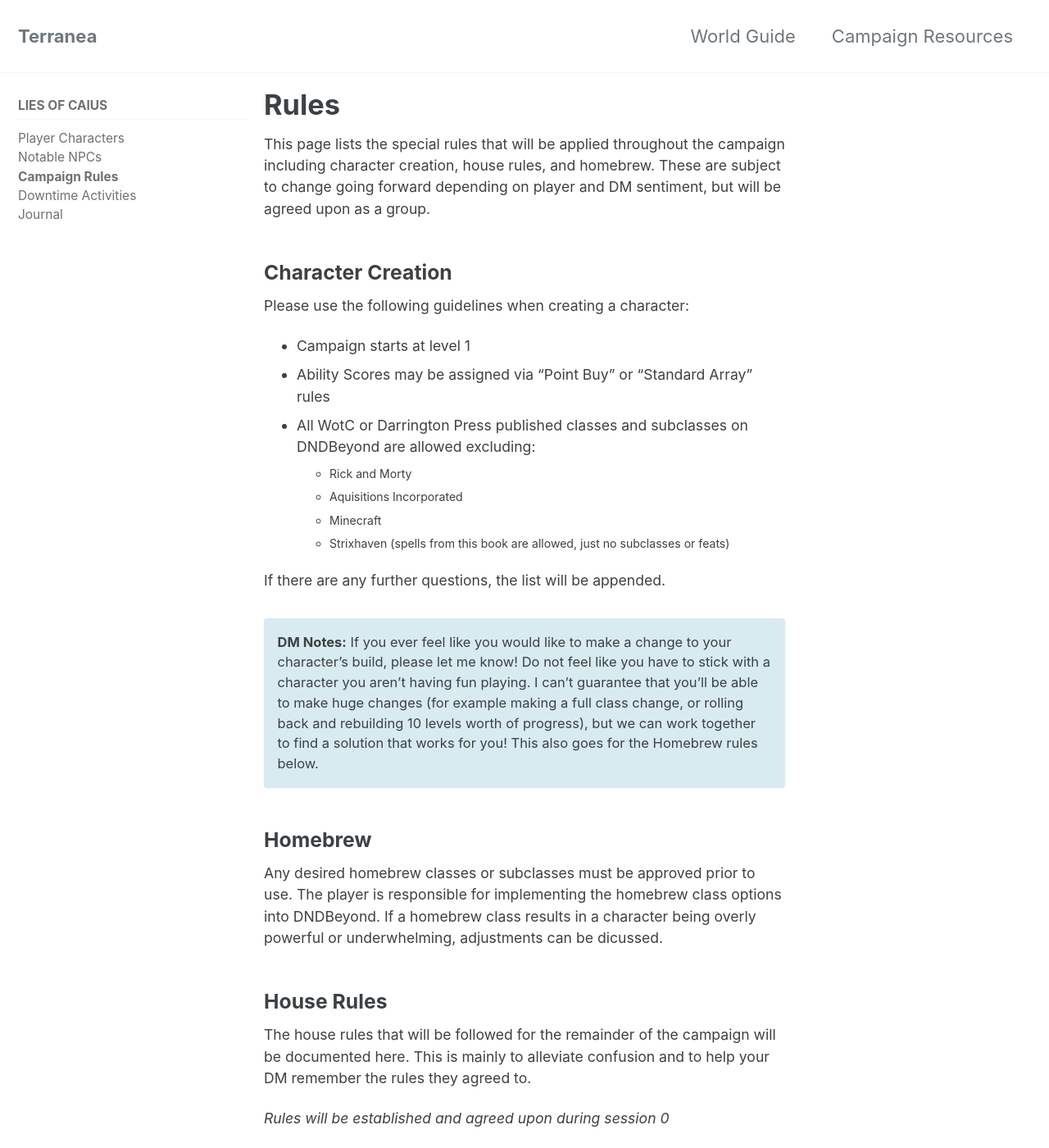
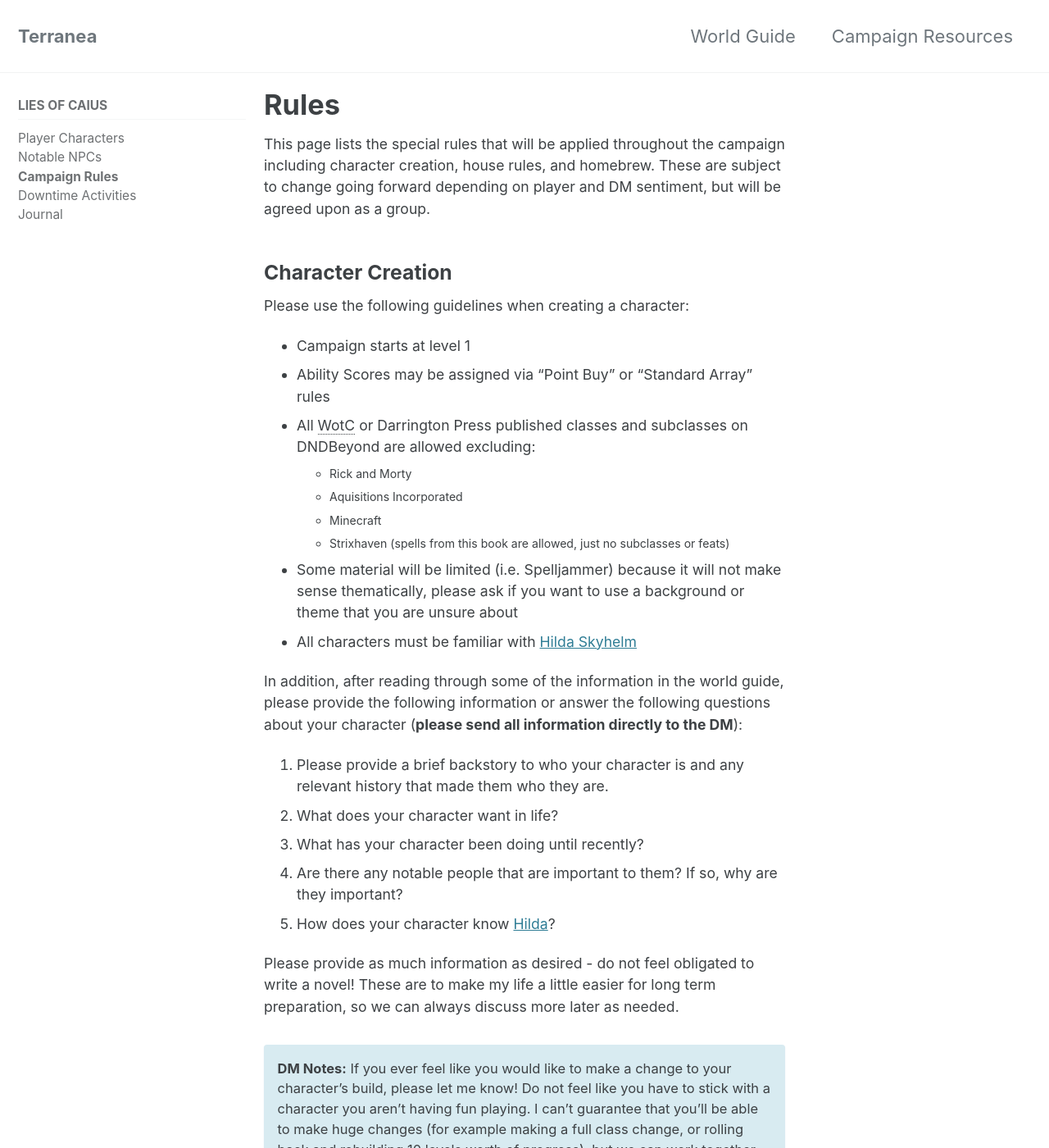
Before and after one commit to dej0608/terranea, a Jekyll site: the page built from _pages/rules.md, in a window 1280 px wide and 1400 px high. Shown: the whole window at 82% size. Built offline with Jekyll 4.4.1, drawn with Linux system fonts in a browser that asks for light colours; cached includes are drawn as plain includes; some of the changed text lies outside the part shown.

Commit message:
rules, and journal updates

```diff
--- a/_pages/rules.md
+++ b/_pages/rules.md
@@ -19,8 +19,19 @@
   - Aquisitions Incorporated
   - Minecraft
   - Strixhaven (spells from this book are allowed, just no subclasses or feats)
+- Some material will be limited (i.e. Spelljammer) because it will not make sense thematically, please ask if you want to use a background or theme that you are unsure about
+- All characters must be familiar with [Hilda Skyhelm](/loc/npcs-main/#hildaskyhelm)
 
-If there are any further questions, the list will be appended.
+*[WotC]: Wizards of the Coast
+
+In addition, after reading through some of the information in the world guide, please provide the following information or answer the following questions about your character (**please send all information directly to the DM**):
+1. Please provide a brief backstory to who your character is and any relevant history that made them who they are.
+2. What does your character want in life?
+3. What has your character been doing until recently?
+4. Are there any notable people that are important to them? If so, why are they important?
+5. How does your character know [Hilda](/loc/npcs-main/#hildaskyhelm)?
+
+Please provide as much information as desired - do not feel obligated to write a novel! These are to make my life a little easier for long term preparation, so we can always discuss more later as needed.
 
 **DM Notes:** If you ever feel like you would like to make a change to your character's build, please let me know! Do not feel like you have to stick with a character you aren't having fun playing. I can't guarantee that you'll be able to make huge changes (for example making a full class change, or rolling back and rebuilding 10 levels worth of progress), but we can work together to find a solution that works for you! This also goes for the Homebrew rules below.
 {: .notice--info}
@@ -34,3 +45,14 @@
 The house rules that will be followed for the remainder of the campaign will be documented here. This is mainly to alleviate confusion and to help your DM remember the rules they agreed to.
 
 *Rules will be established and agreed upon during session 0*
+
+Candidate rules:
+
+- Healing potions can heal for their maximum amount if a full action is used to drink it. They heal for the regular rolled amount if used as a bonus action or if feeding to another player.
+- Critical hit damage is rolled using RAW, but the target is staggered, and the person who lands the hit can decide to either:
+ * Impose disadvatage on the target
+ * Give advantage on the next attack against the target
+- Flanking provides advantage
+- New Condition: **Dazed** A dazed creature can only do one of the following things on their turn: move, use an action, or use a bonus action. If a creature becomes dazed during their turn, their turn ends. The cure ailment power, lesser restoration spell, and greater restoration spell remove the dazed condition. At the GM’s discretion, other powers, spells, or effects might alsoremove the dazed condition. When a dazed creature is affected by a spell or effect that gives them an extra action on their turn (like the haste spell or the fighter’s Action Surge feature), they can still take this extra action, in addition to the movement, action, or bonus action allowed by the dazed condition.
+
+*[RAW]: rules as written
```
Also changed, not shown: _posts/2023-06-26-under-construction.markdown (deleted, +0 -10 lines), _posts/2023-09-06-journal-notes.md (added, +12 -0 lines).
